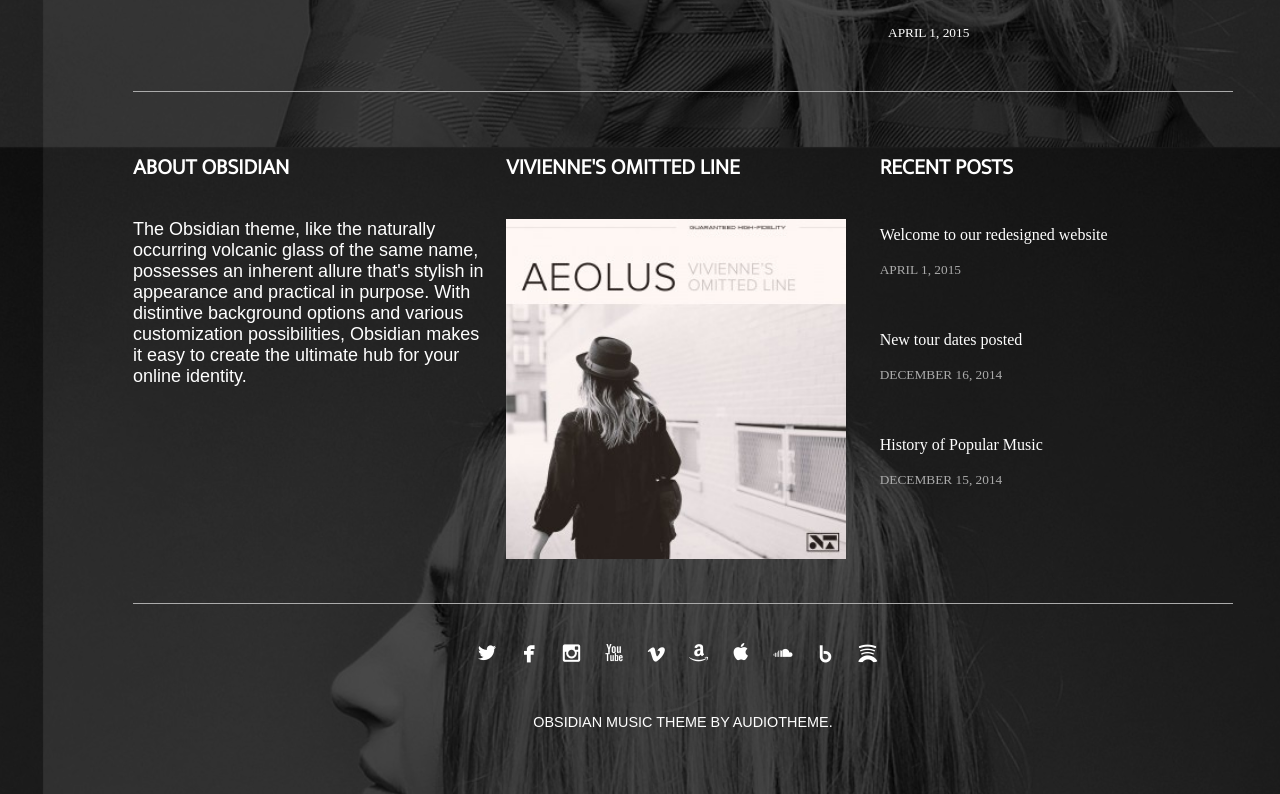
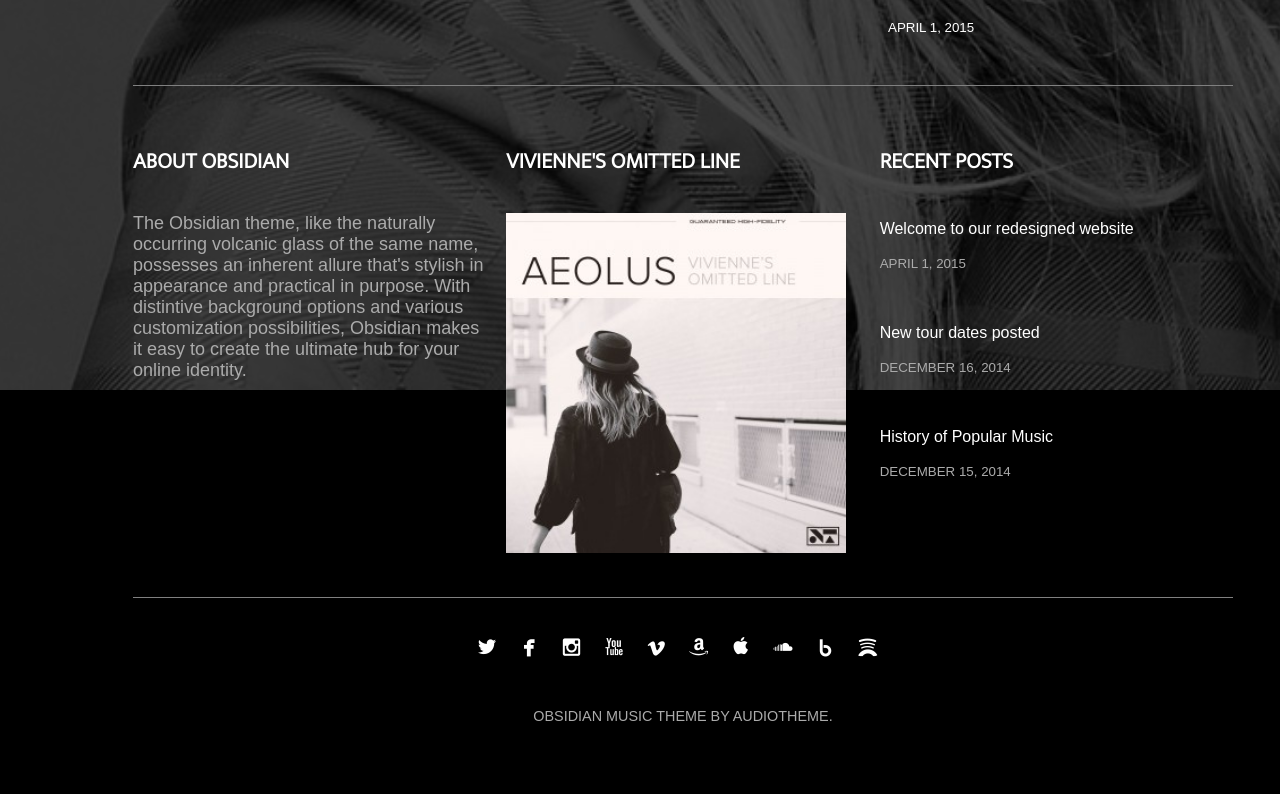
Before and after one commit to YCariou/challenge1, a plain HTML site: page contact.html in a window 1280 px wide. Shown: the part 1133-1927 px from the top of the page. Drawn offline with Linux system fonts and the light colour scheme; files whose address does not match are found by name.

Commit message:
page contact terminé++

```diff
--- a/stylecontact.css
+++ b/stylecontact.css
@@ -5,7 +5,7 @@
 	src: url("font/mukta/Mukta-Light.ttf");
 }
 
-
+/*Général */
 
 * {
 	margin: 0 auto;
@@ -16,12 +16,12 @@
 body {
 	background: #000;
 	color: white;
+	font-family: sans-serif;
 }
 .bigcontainer {
-	background: linear-gradient(rgba(0, 0, 0, 0.7), rgba(0, 0, 0, 0.7)), url(images/background.jpg) top;
+	background: linear-gradient(rgba(0, 0, 0, 0.7), rgba(0, 0, 0, 0.7)), url(images/background.jpg) top no-repeat;
 	background-size: cover;
-	background-attachment: fixed;
-	background-position-y:-350px;
+	background-position-y:-398px;
 	width:1366px;
 }
 
@@ -172,12 +172,13 @@ button {
 }
 
 
+
 /* ABOUT */
 
 .about {
 	width: 1100px;
 	height: 511px;
-	border: 1px #ababab;
+	border: 1px grey;
 	border-style: solid none solid none;
 	display: flex;
 }
@@ -195,7 +196,7 @@ button {
 }
 
 .about p, .about a {
-	color: #fff;
+	color: #ababab;
 	text-decoration: none;
 }
 
@@ -207,6 +208,7 @@ button {
 	padding: 7px 0 18px 0;
 	font-height: bolder;
 	display: block;
+	color: #fff;
 }
 
 .about h4 {
@@ -227,11 +229,12 @@ footer {
 }
 
 .pfooter {
-	color: #fff;
+	color: #ababab;
 	text-align: center;
 	font-size: 90%;
 	position: relative;
 	bottom: 15px;
+
 }
 
 footer ul {
```
